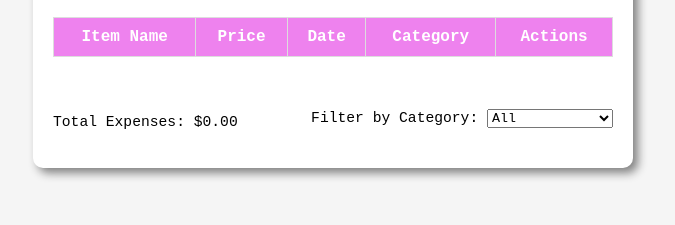
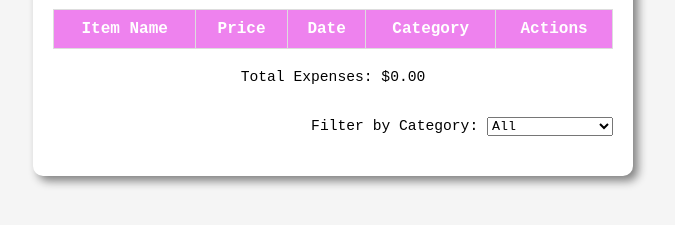
Before and after one commit to NeerajKumar-w/2024.08.01, a plain HTML site: page budget.html in a window 1280 px wide. Shown: the part 377-602 px from the top of the page, without its empty margins (307-982 px from the left). Drawn offline with Linux system fonts and the light colour scheme.

Commit message:
Update budget.html

```diff
--- a/budget.html
+++ b/budget.html
@@ -134,7 +134,7 @@
             </thead>
             <tbody id="expense-list"></tbody>
         </table>
-        <div class="stuffmodifier">
+        <div>
             <div class="total">
                 Total Expenses: $<span id="total-expenses">0.00</span>
             </div>
```
